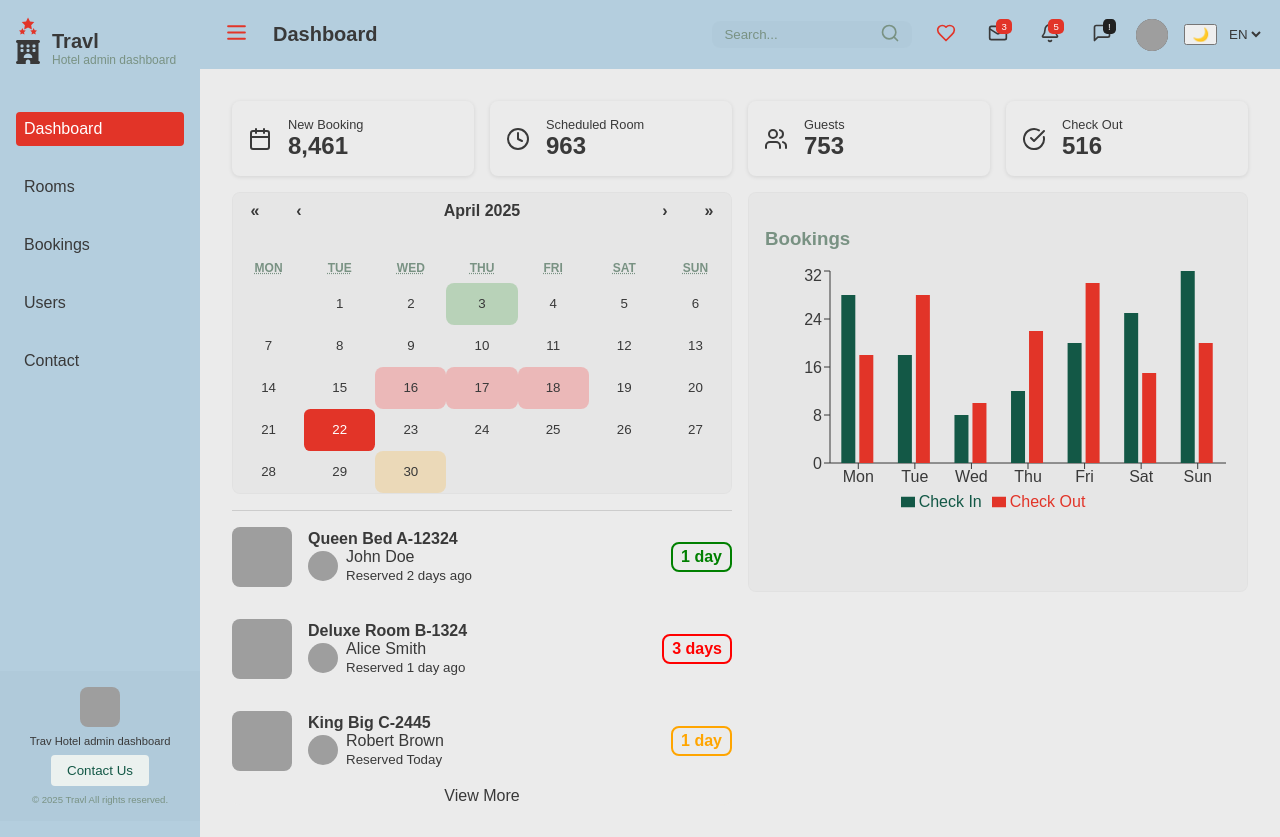
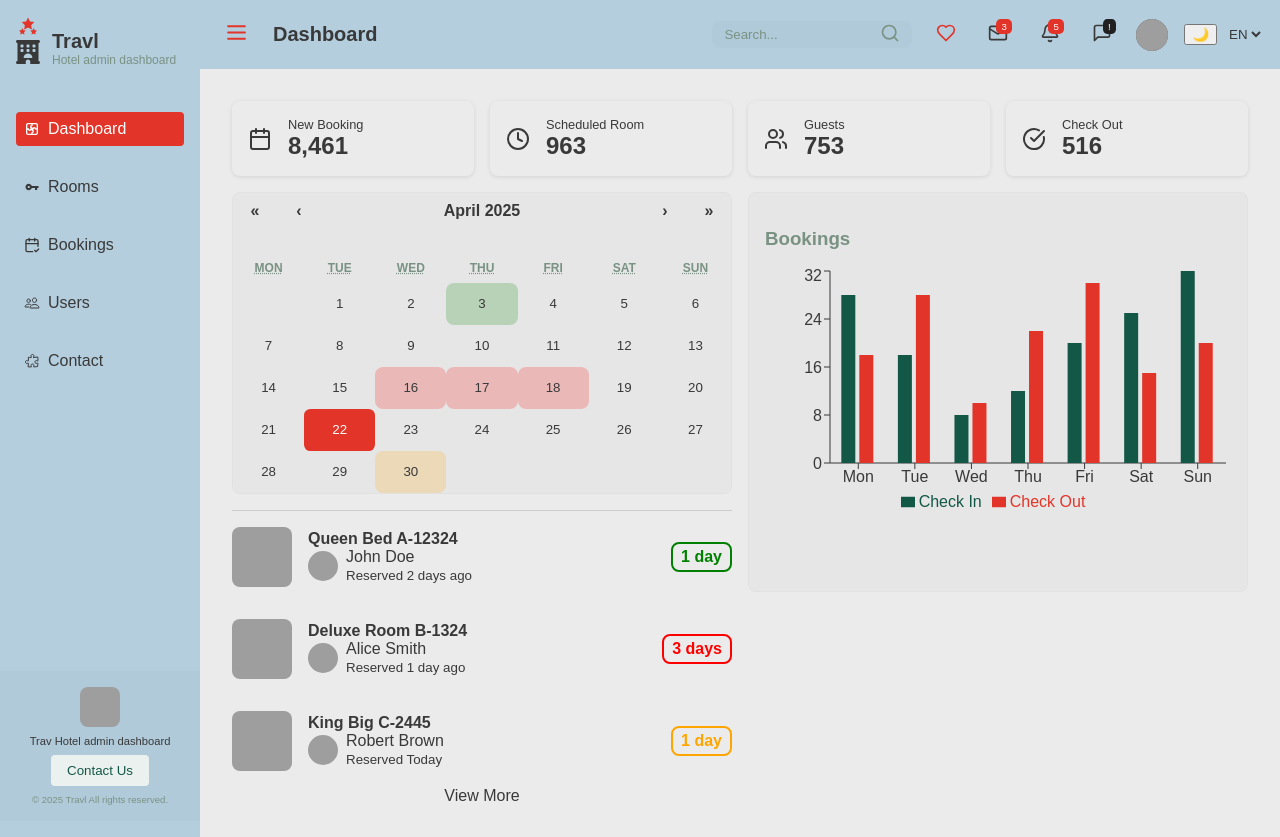
Before and after one commit to AlfonsoGismera/dashboard-hotel-miranda, a React (Vite) app: page /login in a window 1280 px wide. Both pictures are taken after a click on the button "Sign In". Built offline with nearby package versions, Linux system fonts and the light colour scheme; grey boxes are pictures that could not be loaded.

Commit message:
icos side bar

```diff
--- a/src/components/Sidebar.jsx
+++ b/src/components/Sidebar.jsx
@@ -146,11 +146,11 @@ export default function Sidebar() {
           </TextColumn>
         </Header>
         <Links>
-          <LinkItem to="/">Dashboard</LinkItem>
-          <LinkItem to="/rooms">{t.rooms}</LinkItem>
-          <LinkItem to="/bookings">{t.bookings}</LinkItem>
-          <LinkItem to="/users">{t.users}</LinkItem>
-          <LinkItem to="/contact">{t.contact}</LinkItem>
+          <LinkItem to="/"><TbPuzzle2 /> Dashboard</LinkItem>
+          <LinkItem to="/rooms"><IoMdKey /> {t.rooms}</LinkItem>
+          <LinkItem to="/bookings"><LuCalendarCheck2 /> {t.bookings}</LinkItem>
+          <LinkItem to="/users"><IoPeopleOutline /> {t.users}</LinkItem>
+          <LinkItem to="/contact"><HiOutlinePuzzlePiece /> {t.contact}</LinkItem>
         </Links>
       </div>
       <Footer>
```
